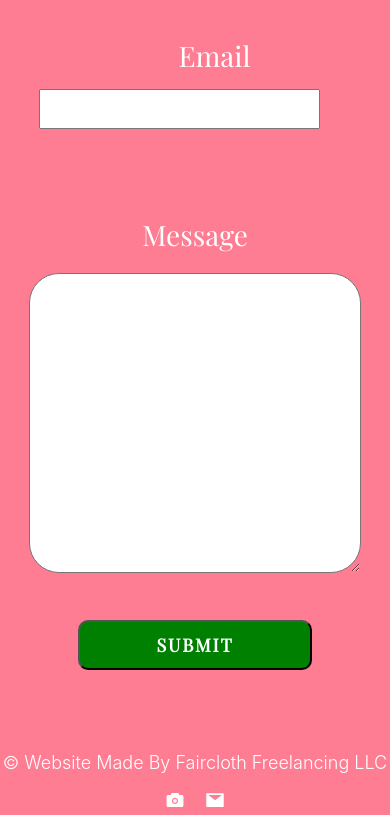
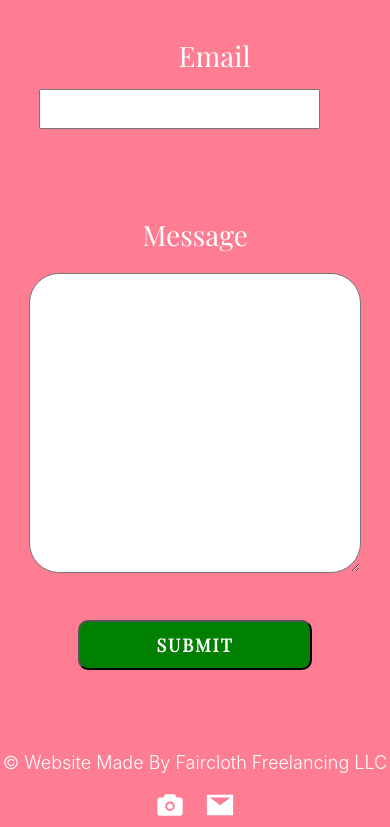
Before and after one commit to Marsallis/Marianna-Portfolio, a React (Create React App) app: page / in a window 390 px wide. Shown: the part 11071-11898 px from the top of the page. Built offline with nearby package versions, Linux system fonts and the light colour scheme; a web font is replaced by a local one.

Commit message:
adjusted some sizes and links on icons

```diff
--- a/src/Styles/Footer.css
+++ b/src/Styles/Footer.css
@@ -40,4 +40,8 @@ a {
     .footer-container {
         padding-top: 0%;
     }
+
+    a {
+        font-size: 30px;
+    }
 }
--- a/src/components/Footer.jsx
+++ b/src/components/Footer.jsx
@@ -7,7 +7,7 @@ const Footer = () => {
             <div className="props"><span>&#169;</span> Website Made By Faircloth Freelancing LLC</div>
             <div className="icons">
                 <a href="https://www.instagram.com/marianna_ugc/" class="fa-ig"><AiFillCamera/></a>
-                <a href="https://www.instagram.com/marianna_ugc/" class="fa-mail"><AiFillMail/></a>
+                <a href="mailto:marianna.ugcmarketing@gmail.com" class="fa-mail"><AiFillMail/></a>
             </div>
         </div>
     )
```
